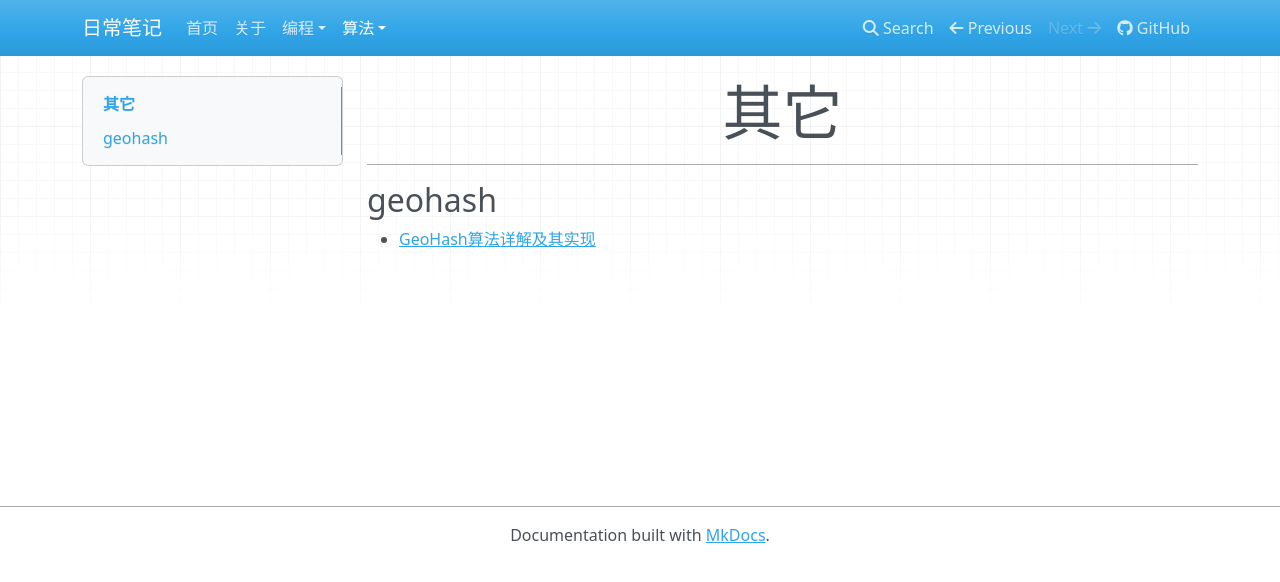
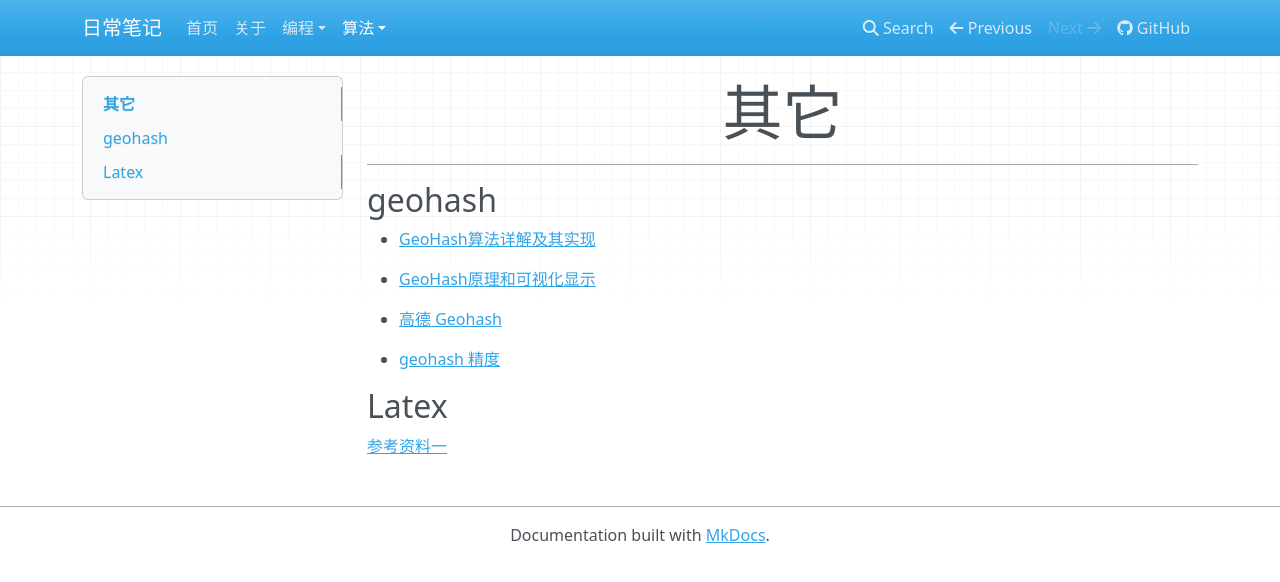
Before and after one commit to ruiqiangJiao/daily-note, an MkDocs documentation site: the page built from docs/algorithm/other.md, in a window 1280 px wide. Shown: the top 582 px of the page. Built offline with MkDocs 1.6.1, drawn with Linux system fonts in a browser that asks for light colours; nearby versions of some CDN libraries.

Commit message:
add latex

```diff
--- a/docs/algorithm/other.md
+++ b/docs/algorithm/other.md
@@ -2,4 +2,16 @@
 ---
 
 ## geohash
+
 - [GeoHash算法详解及其实现](https://luoming1224.github.io/2019/04/04/[redis%E5%AD%A6%E4%B9%A0%E7%AC%94%E8%AE%B0]GeoHash%E7%AE%97%E6%B3%95%E8%AF%A6%E8%A7%A3%E5%8F%8A%E5%85%B6%E5%AE%9E%E7%8E%B0/)
+
+- [GeoHash原理和可视化显示](https://www.cnblogs.com/woshimrf/p/geohash-visualization.html)
+
+- [高德 Geohash](https://lbs.amap.com/api/webservice/guide/api/georegeo)
+
+- [geohash 精度](https://en.wikipedia.org/wiki/Geohash)
+
+
+## Latex
+
+[参考资料一](https://www.overleaf.com/learn/latex/Chinese)
```
